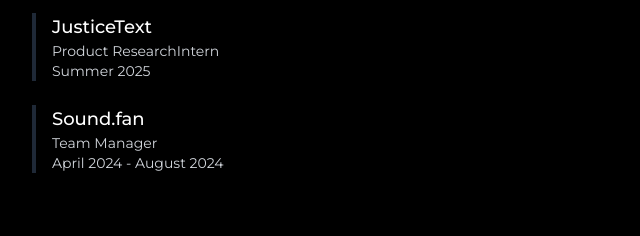
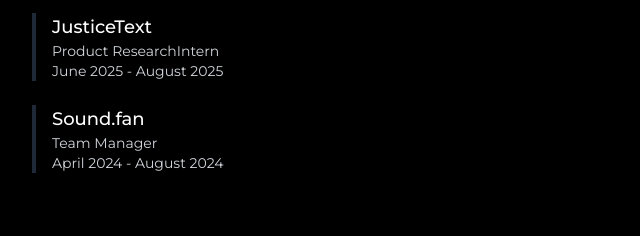
Before and after one commit to 4n15h/4n15h.github.io, a plain HTML site: page index.html in a window 1280 px wide. Shown: the part 463-699 px from the top of the page, 240-880 px from the left. Drawn offline with nearby package versions, Linux system fonts and the light colour scheme.

Commit message:
Update index.html

```diff
--- a/index.html
+++ b/index.html
@@ -61,7 +61,7 @@
                 <div class="border-l-4 border-gray-800 pl-4">
                     <h3 class="text-lg font-medium text-white">JusticeText</h3>
                     <p class="text-gray-300 text-sm">Product ResearchIntern</p>
-                    <p class="text-gray-300 text-sm">Summer 2025</p>
+                    <p class="text-gray-300 text-sm">June 2025 - August 2025</p>
                     <ul class="mt-2 text-gray-300 space-y-1">
                     </ul>
                 </div>
```
